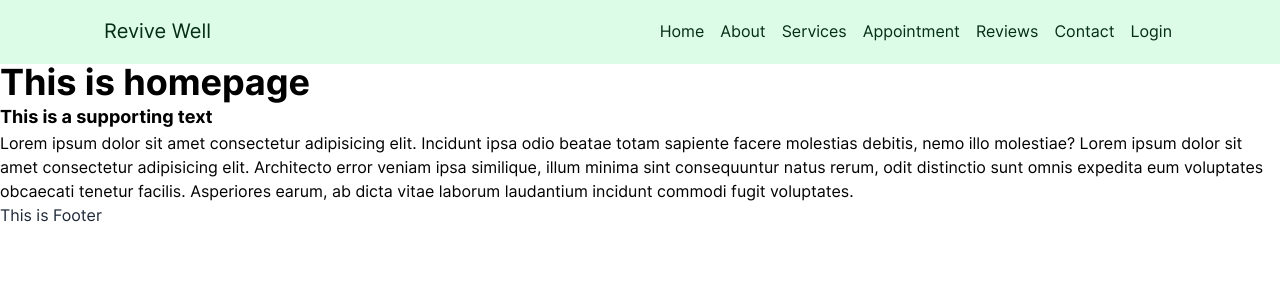
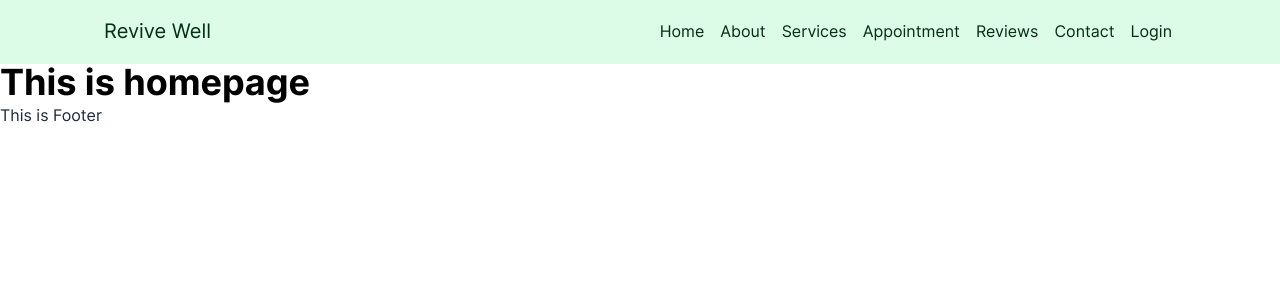
Before and after one commit to sunam007/Revive-well, a React (Vite) app: page / in a window 1280 px wide. Shown: the top 300 px of the page. Built offline with nearby package versions, Linux system fonts and the light colour scheme.

Commit message:
color  information updated on Readme

```diff
--- a/src/Pages/Home/Homepage.jsx
+++ b/src/Pages/Home/Homepage.jsx
@@ -6,16 +6,6 @@ const Homepage = () => {
   return (
     <div>
       <Headline>This is homepage</Headline>
-      <Subtitle>This is a supporting text</Subtitle>
-      <Paragraph>
-        Lorem ipsum dolor sit amet consectetur adipisicing elit. Incidunt ipsa
-        odio beatae totam sapiente facere molestias debitis, nemo illo
-        molestiae? Lorem ipsum dolor sit amet consectetur adipisicing elit.
-        Architecto error veniam ipsa similique, illum minima sint consequuntur
-        natus rerum, odit distinctio sunt omnis expedita eum voluptates
-        obcaecati tenetur facilis. Asperiores earum, ab dicta vitae laborum
-        laudantium incidunt commodi fugit voluptates.
-      </Paragraph>
     </div>
   );
 };
```
Also changed, not shown: 1 other file (tests, documents, lock files or other folders).
